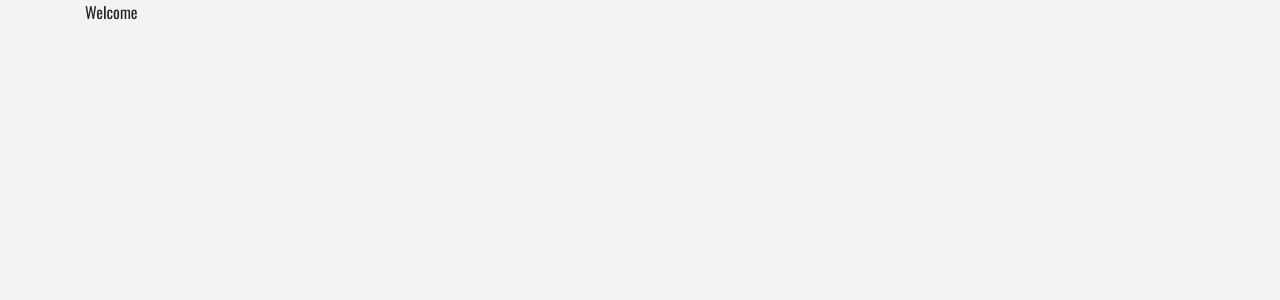
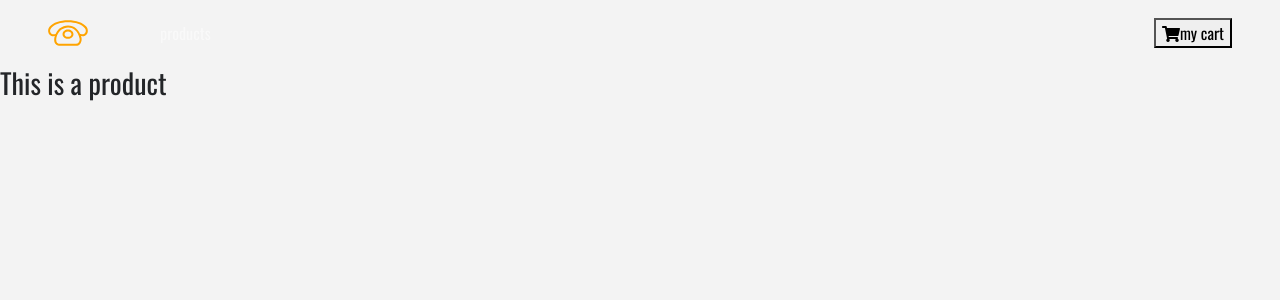
Before and after one commit to seunzone/react-demo-shop, a React (Create React App) app: page / in a window 1280 px wide. Shown: the top 300 px of the page. Built offline with nearby package versions, Linux system fonts and the light colour scheme.

Commit message:
create project components

```diff
--- a/package.json
+++ b/package.json
@@ -6,6 +6,7 @@
     "bootstrap": "^4.2.1",
     "react": "^16.7.0",
     "react-dom": "^16.7.0",
+    "react-router-dom": "^4.3.1",
     "react-scripts": "2.1.3"
   },
   "scripts": {
--- a/src/App.js
+++ b/src/App.js
@@ -1,18 +1,27 @@
-import React, { Component } from 'react';
+import React, { Component, Fragment } from 'react';
+import { Switch, Route } from 'react-router-dom';
 import logo from './logo.svg';
 import './App.css';
 import 'bootstrap/dist/css/bootstrap.min.css';
+import Navbar from './components/Navbar';
+import Cart from './components/Cart';
+import Default from './components/Default';
+import Details from './components/Details';
+import ProductList from './components/ProductList';
+
 
 class App extends Component {
   render() {
     return (
-      <div className="container">
-        <div className="row">
-          <div className="col-md-6">
-            Welcome
-          </div>
-        </div>
-      </div>
+      <Fragment>
+        <Navbar />
+        <Switch>
+          <Route exact  path="/" component={ProductList} />
+          <Route path="/details" component={Details} />
+          <Route path="/cart" component={Cart} />
+          <Route component={Default} />
+        </Switch>
+      </Fragment>
     );
   }
 }
--- /dev/null
+++ b/src/components/Cart.js
@@ -0,0 +1,11 @@
+import React, { Component } from 'react'
+
+export default class componentName extends Component {
+    render() {
+        return (
+            <div>
+                <h3>This is Cart</h3>
+            </div>
+        )
+    }
+}
--- /dev/null
+++ b/src/components/Default.js
@@ -0,0 +1,11 @@
+import React, { Component } from 'react'
+
+export default class componentName extends Component {
+    render() {
+        return (
+            <div>
+                <h2>Page not found</h2>
+            </div>
+        )
+    }
+}
--- /dev/null
+++ b/src/components/Details.js
@@ -0,0 +1,11 @@
+import React, { Component } from 'react'
+
+export default class componentName extends Component {
+    render() {
+        return (
+            <div>
+                <h3>This are the details</h3>
+            </div>
+        )
+    }
+}
--- /dev/null
+++ b/src/components/Navbar.js
@@ -0,0 +1,28 @@
+import React, { Component } from 'react';
+import { Link } from 'react-router-dom';
+import logo from '../logo.svg';
+
+export default class Navbar extends Component {
+  render() {
+    return (
+      <nav className="navbar navbar-expand-sm navbar-dark px-sm-5">
+        <Link to='/'>
+          <img src={logo} alt="store" className="navbar-brand" />
+        </Link>
+        <ul className="navbar-nav align-items-center">
+          <li className="nav-item ml-5">
+            <Link to='/' className="nav-link">
+             products
+            </Link>
+          </li>
+        </ul>
+        <Link to='/cart' className="ml-auto">
+          <button>
+          <i className="fas fa-shopping-cart" />
+            my cart
+          </button>
+        </Link>
+      </nav>
+    );
+  }
+}
--- /dev/null
+++ b/src/components/Product.js
@@ -0,0 +1,11 @@
+import React, { Component } from 'react'
+
+export default class componentName extends Component {
+    render() {
+        return (
+            <div>
+                <h3>This is a product</h3>
+            </div>
+        )
+    }
+}
--- /dev/null
+++ b/src/components/ProductList.js
@@ -0,0 +1,12 @@
+import React, { Component } from 'react';
+import Product from './Product';
+
+export default class ProductList extends Component {
+  render() {
+    return (
+      <div>
+        <Product />
+      </div>
+    )
+  }
+}
--- a/src/index.js
+++ b/src/index.js
@@ -2,9 +2,14 @@ import React from 'react';
 import ReactDOM from 'react-dom';
 import './index.css';
 import App from './App';
+import { BrowserRouter as Router } from 'react-router-dom';
 import * as serviceWorker from './serviceWorker';
 
-ReactDOM.render(<App />, document.getElementById('root'));
+ReactDOM.render(
+    <Router>
+        <App />
+    </Router>,
+    document.getElementById('root'));
 
 // If you want your app to work offline and load faster, you can change
 // unregister() to register() below. Note this comes with some pitfalls.
```
Also changed, not shown: 1 other file (tests, documents, lock files or other folders).
